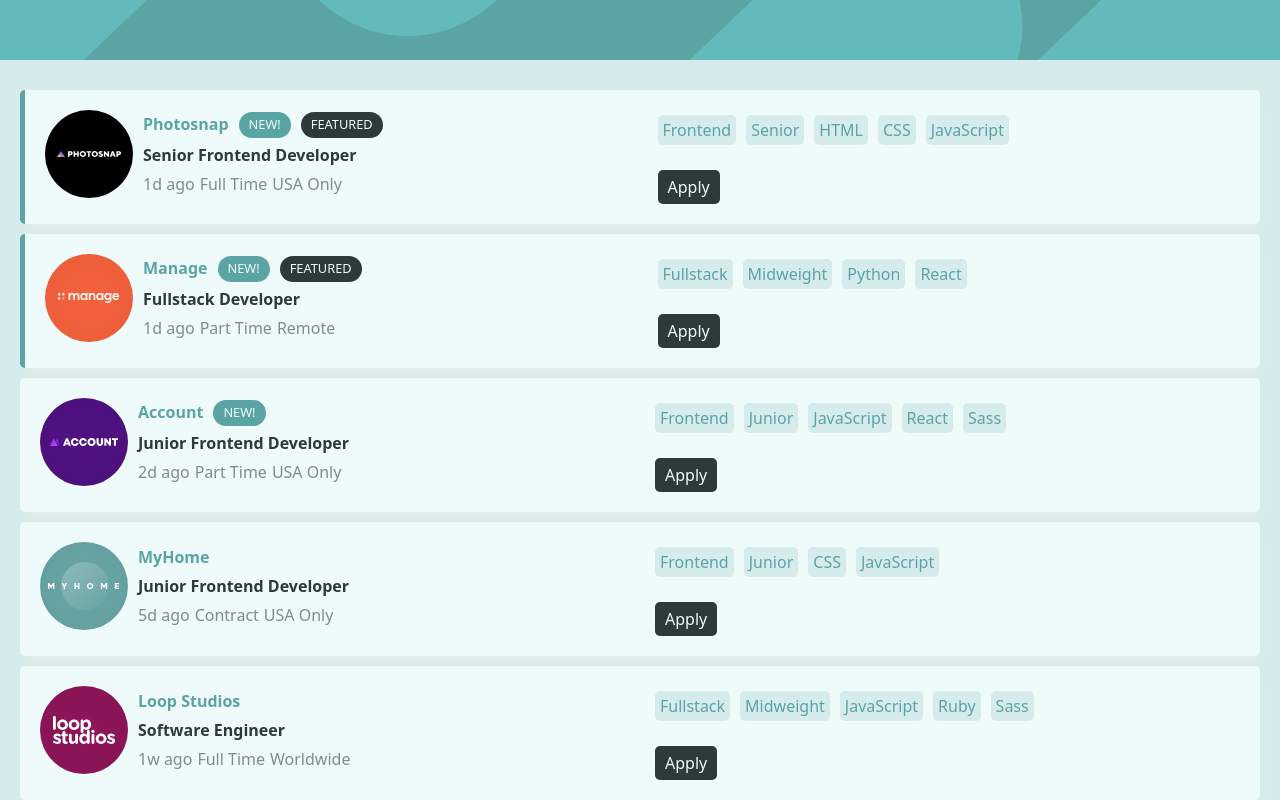
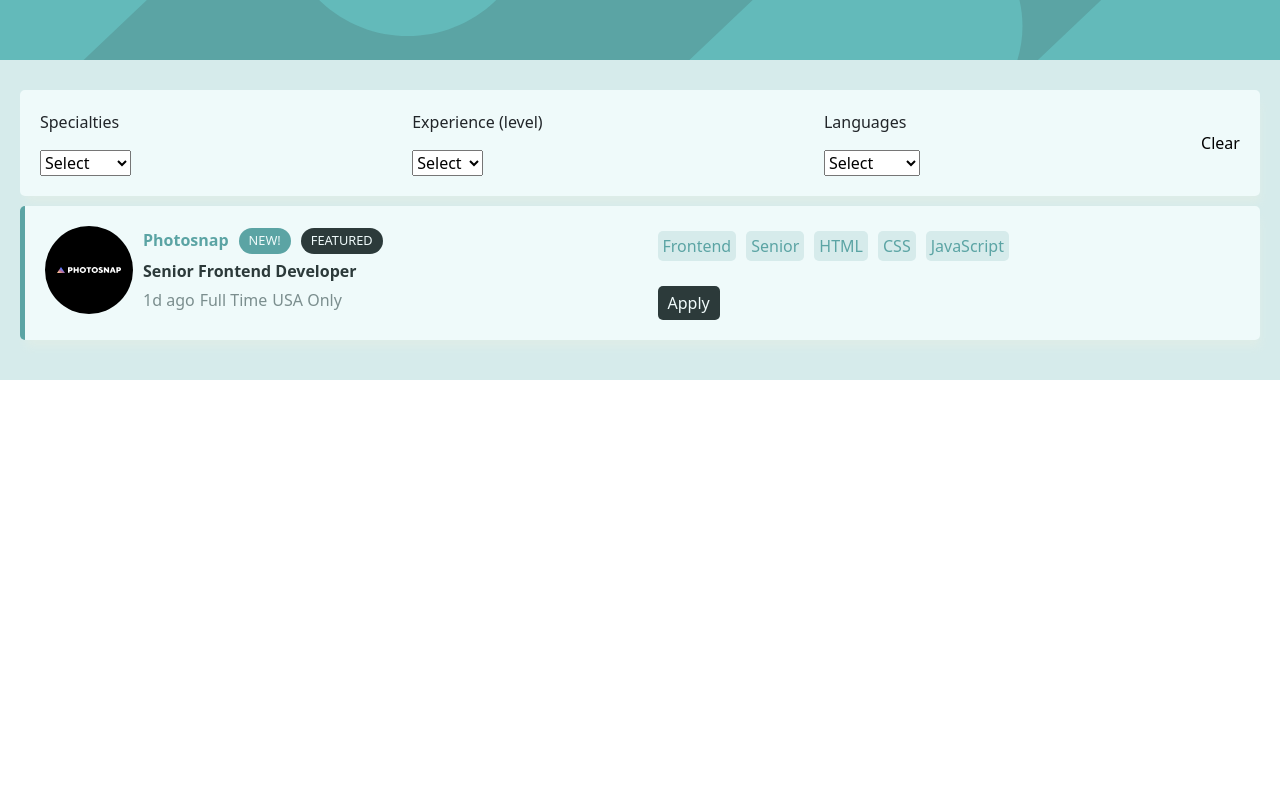
Before and after one commit to OryemaStephen/job-listing-master, a React (Vite) app: page / in a window 1280 px wide. Both pictures are taken after a click on the button "Senior". Shown: the top 800 px of the page. Built offline with nearby package versions, Linux system fonts and the light colour scheme.

Commit message:
Added filter options

```diff
--- a/src/Components/Job.jsx
+++ b/src/Components/Job.jsx
@@ -1,10 +1,71 @@
 import { PropTypes } from "prop-types";
 import classNames from 'classnames';
+import { useState } from "react";
 
 const Job = ({ jobs }) => {
+  const [filters, setFilters] = useState([]);
+
+  const handleFilterClick = (filterText) => {
+    if (!filters.includes(filterText)) {
+      setFilters([...filters, filterText]);
+    }
+  };
+
+  const handleClearFilters = () => {
+    setFilters([]);
+  };
+
+  const filteredJobs = filters.length
+    ? jobs.filter((job) =>
+        filters.every(
+          (filter) =>
+            job.role === filter ||
+            job.level === filter ||
+            job.languages.includes(filter) ||
+            job.tools.includes(filter)
+        )
+      )
+    : jobs;
+
   return (
     <>
-        {jobs.map((job) => (
+        <div className="filter">
+          <div>
+            <p>Specialties</p>
+            <select name="role" id="role">
+              <option value="select">Select</option>
+              <option value="frontend">Frontend</option>
+              <option value="backend">Backend</option>
+              <option value="fullstack">Fullstack</option>
+            </select>
+          </div>
+          <div>
+            <p>Experience (level)</p>
+            <select name="level" id="level">
+              <option value="">Select</option>
+              <option value="junior">Junior</option>
+              <option value="mid">Mid</option>
+              <option value="senior">Senior</option>
+            </select>
+          </div>
+          <div>
+            <p>Languages</p>
+            <select name="language" id="language">
+              <option value="select">Select</option>
+              <option value="javascript">JavaScript</option>
+              <option value="python">Python</option>
+              <option value="html">HTML</option>
+              <option value="html">HTML</option>
+            </select>
+          </div>
+          {filters.length > 0 && (
+            <button className="clear-button" onClick={handleClearFilters}>
+              Clear
+            </button>
+          )}
+        </div>
+
+        {filteredJobs.map((job) => (
           <div className={classNames('job', { 'job-featured': job.featured })} key={job.id}>
             <div className="job-descrition">
               <img className="logo" src={job.logo} alt={job.company}/>
@@ -30,16 +91,16 @@
             </div>
             <div className="skills">
               <div>
-                <button className="role">{job.role}</button>
-                <button className="level">{job.level}</button>
+                <button className="role" onClick={() => handleFilterClick(job.role)}>{job.role}</button>
+                <button className="level" onClick={() => handleFilterClick(job.level)}>{job.level}</button>
                 <span>
                   {job.languages.map((language, index) => (
-                    <button className="language" key={index}>{language}</button>
+                    <button className="language" key={index} onClick={() => handleFilterClick(language)}>{language}</button>
                   ))}
                 </span>
                 <span>
                   {job.tools.map((tool, index) => (
-                    <button className="tool" key={index}>{tool}</button>
+                    <button className="tool" key={index} onClick={() => handleFilterClick(tool)}>{tool}</button>
                   ))}
                 </span>
               </div>
--- a/src/index.css
+++ b/src/index.css
@@ -33,6 +33,49 @@
   padding-top: 30px;
   padding-bottom: 30px;
   background-color: hsl(180, 35%, 88%);
+}
+
+.filter{
+  display: flex;
+  justify-content: space-between;
+  align-items: center;
+  padding: 20px;
+  background-color: hsl(180, 52%, 96%);
+  margin-bottom: 10px;
+  border-radius: 5px;
+  box-shadow: 3px 10px 8px -3px hsl(160, 30%, 90%);
+  gap: 20px;
+}
+
+.filter-item{
+  padding-left: 5px;
+  padding-right: 5px;
+  padding-top: 3px;
+  padding-bottom: 3px;
+  background-color: hsl(180, 35%, 88%);
+  border-radius: 5px;
+  margin: 5px;
+  color: hsl(180, 29%, 50%);
+  border: none;
+  position: relative;
+}
+
+.remove-item{
+  height: 100%;
+  position: absolute;
+  right: -17px;
+  top:0;
+  width: 20px;
+  border: none;
+  background-color: hsl(180, 29%, 50%);
+  border-bottom-right-radius: 5px;
+  border-top-right-radius: 5px;
+  color: hsl(180, 35%, 88%);
+}
+
+.clear-button{
+  border: none;
+  background: none;
 }
 
 .job{
```
